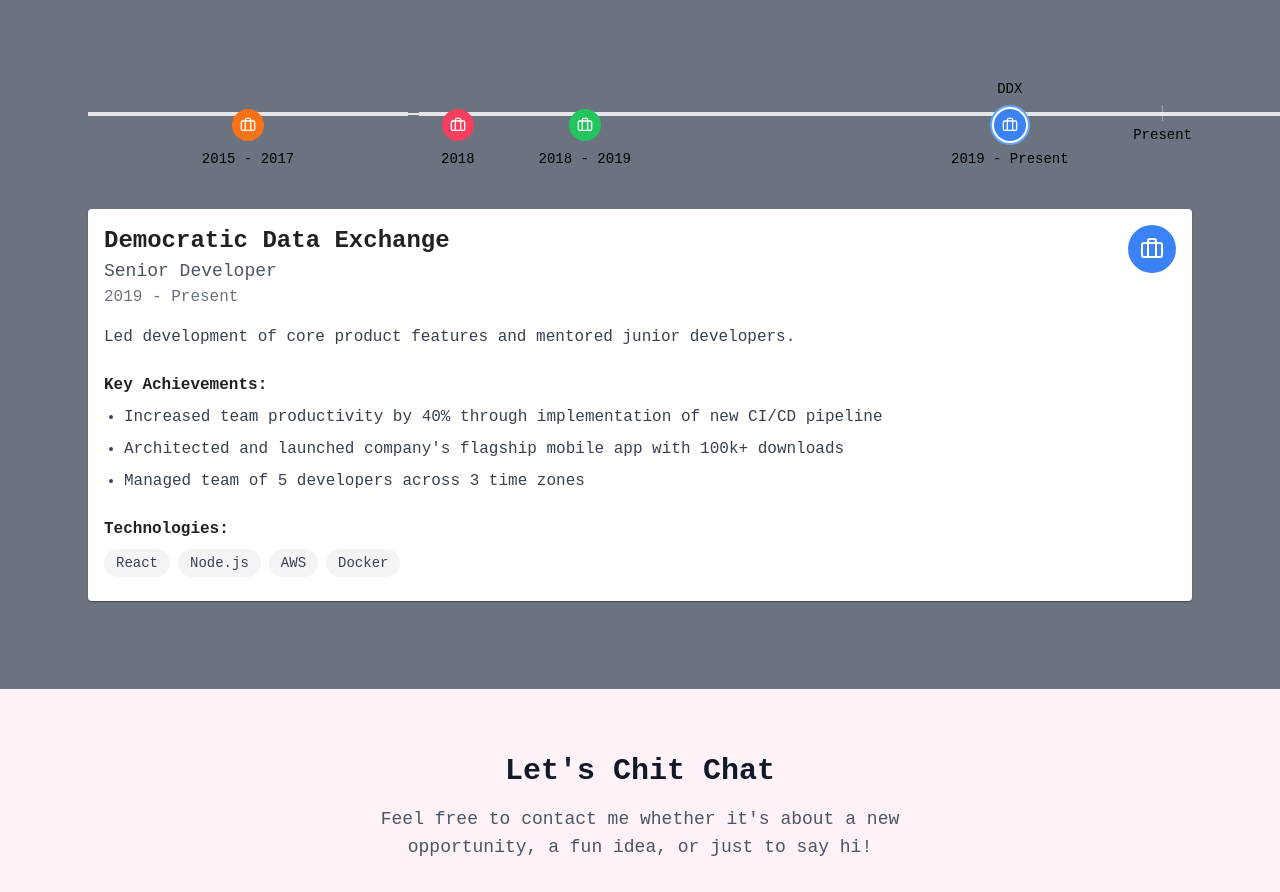
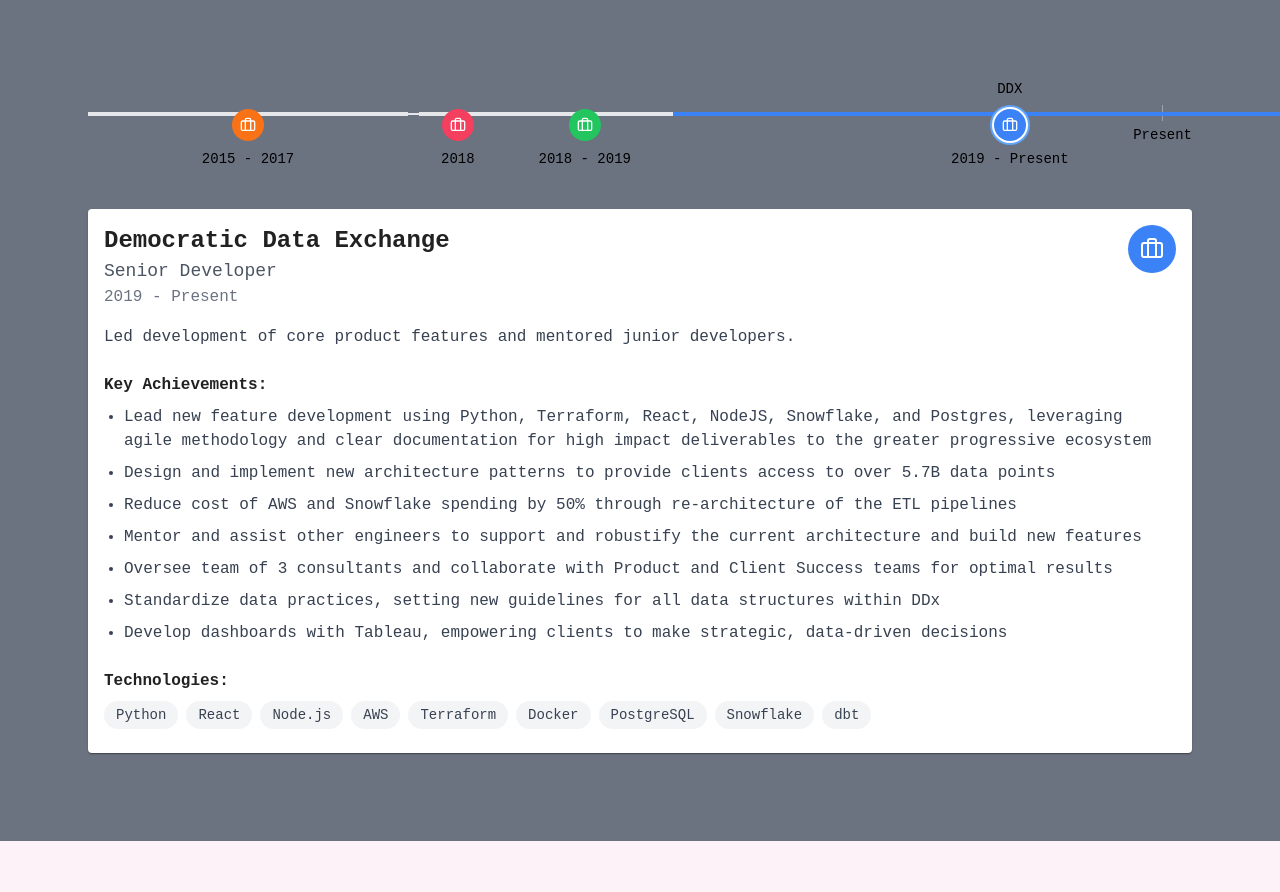
Before and after one commit to jsiripun/jed-siripun, a Next.js app: page / in a window 1280 px wide. Shown: the part 2558-3450 px from the top of the page. Built offline with nearby package versions, Linux system fonts and the light colour scheme.

Commit message:
work history and skills

```diff
--- a/src/app/SkillsSection.tsx
+++ b/src/app/SkillsSection.tsx
@@ -1,15 +1,7 @@
 'use client';
-import React, { useState } from 'react';
+import React from 'react';
 import { Theme } from '@mui/material/styles';
 import { SxProps } from '@mui/system';
-import Box from '@mui/material/Box';
-import Grid from '@mui/material/Grid';
-// import Container from '../components/container';
-import Image from "next/image"
-import { GitHub, LinkedIn } from '@mui/icons-material';
-import { Mail, ExternalLink, Heart, Coffee, Lightbulb, Menu } from 'lucide-react';
-import { FadeInComponent } from '../components/fadeInComponent'
-import { WaitToRenderComponent } from '@/components/waitToRenderComponent';
 
 const item: SxProps<Theme> = {
   display: 'flex',
@@ -22,7 +14,7 @@
 function SkillsSection() {
     const skills = [
         "JavaScript", "TypeScript", "React", "Node.js", "Python",
-        "SQL", "Snowflake", "Postgres", "Terraform", "AWS", "Git"
+        "SQL", "Snowflake", "Postgres", "Terraform", "AWS", "Git", "dbt"
       ];
 
   return (
--- a/src/app/about/WorkHistory.tsx
+++ b/src/app/about/WorkHistory.tsx
@@ -15,11 +15,15 @@
           endDate: "2025-01", // Current
           description: "Led development of core product features and mentored junior developers.",
           achievements: [
-            "Increased team productivity by 40% through implementation of new CI/CD pipeline",
-            "Architected and launched company's flagship mobile app with 100k+ downloads",
-            "Managed team of 5 developers across 3 time zones"
+            "Lead new feature development using Python, Terraform, React, NodeJS, Snowflake, and Postgres, leveraging agile methodology and clear documentation for high impact deliverables to the greater progressive ecosystem",
+            "Design and implement new architecture patterns to provide clients access to over 5.7B data points",
+            "Reduce cost of AWS and Snowflake spending by 50% through re-architecture of the ETL pipelines",
+            "Mentor and assist other engineers to support and robustify the current architecture and build new features",
+            "Oversee team of 3 consultants and collaborate with Product and Client Success teams for optimal results",
+            "Standardize data practices, setting new guidelines for all data structures within DDx",
+            "Develop dashboards with Tableau, empowering clients to make strategic, data-driven decisions"
           ],
-          technologies: ["React", "Node.js", "AWS", "Docker"],
+          technologies: ["Python", "React", "Node.js", "AWS", "Terraform", "Docker", "PostgreSQL", "Snowflake", "dbt"],
           color: "bg-blue-500",
           hoverColor: "bg-blue-200"
         },
@@ -33,11 +37,15 @@
           endDate: "2019-12",
           description: "Developed and maintained multiple client applications.",
           achievements: [
-            "Reduced load times by 60% through optimization of database queries",
-            "Implemented responsive design principles across 12 client websites",
-            "Created automated testing suite reducing QA time by 30%"
+            "Improved state-level democratic party data quality (TX, PA, FL, ME) and BigQuery onboarding process for DNC",
+            "Automated the data validation process of geocodes and phone numbers through Python script development",
+            "Aggregated data collected in the 2018 election cycle and determined areas of improvement in the ecosystem",
+            "Researched improvement opportunities in voter data files and perform data audits for clients",
+            "Developed Python scripts utilizing Blue State Digital’s API to automate email responses based on form responses",
+            "Worked with Vertica Database to build pipelines for data between VAN, Hustle, and Civis",
+            "Advocated for secure technology use throughout campaign staff (best practices, 2FA, security keys)"
           ],
-          technologies: ["Angular", "Python", "PostgreSQL", "Redis"],
+          technologies: ["Python", "PostgreSQL", "BigQuery", "Vertica"],
           color: "bg-green-500",
           hoverColor: "bg-green-200"
         },
@@ -51,11 +59,10 @@
           endDate: "2018-08",
           description: "Contributed to various startup projects and gained full-stack experience.",
           achievements: [
-            "Developed MVP for 3 startup clients",
-            "Implemented payment processing system handling $1M+ in transactions",
-            "Created developer documentation and style guides"
+            "Implemented software solutions for small business owners in the food services and real estate industry located in Bangkok, Thailand by modernizing their daily operations",
+            "Employed agile structure of constant communication with the clients to ensure their satisfaction with the project"
           ],
-          technologies: ["JavaScript", "PHP", "MySQL", "jQuery"],
+          technologies: ["JavaScript", "CSS", "HTML", "Tomcat", "Java", "MySQL"],
           color: "bg-rose-500",
           hoverColor: "bg-rose-200"
         },
@@ -69,11 +76,13 @@
           endDate: "2017-12",
           description: "Contributed to various startup projects and gained full-stack experience.",
           achievements: [
-            "Developed MVP for 3 startup clients",
-            "Implemented payment processing system handling $1M+ in transactions",
-            "Created developer documentation and style guides"
+            "Identified and corrected software defects to support internal business applications for F500 Insurance Company",
+            "Managed and coordinated a 5-person team across international offices to streamline task organization",
+            "Developed scripts to automate weekly file transfers to outside vendors",
+            "Ensured timely project delivery in collaboration with business operations managers",
+            "Recipient of TCS’s Quarterly Partnership Appreciation Award for exceptional customer service delivery"
           ],
-          technologies: ["JavaScript", "PHP", "MySQL", "jQuery"],
+          technologies: ["Java", "Oracle", "Bash", "Jenkins"],
           color: "bg-orange-500",
           hoverColor: "bg-orange-200"
         }
@@ -143,7 +152,7 @@
             {/* Duration line */}
             <div
               className={`absolute h-1 w-full transition-colors duration-300
-                ${hoveredJob?.id === job.id ? job.color.replace('bg-', 'bg-') : 'bg-gray-200'}`}
+                ${hoveredJob?.id === job.id || selectedJob.id === job.id? job.color.replace('bg-', 'bg-') : 'bg-gray-200'}`}
               style={{ top: '63px' }}
             />
 
```
